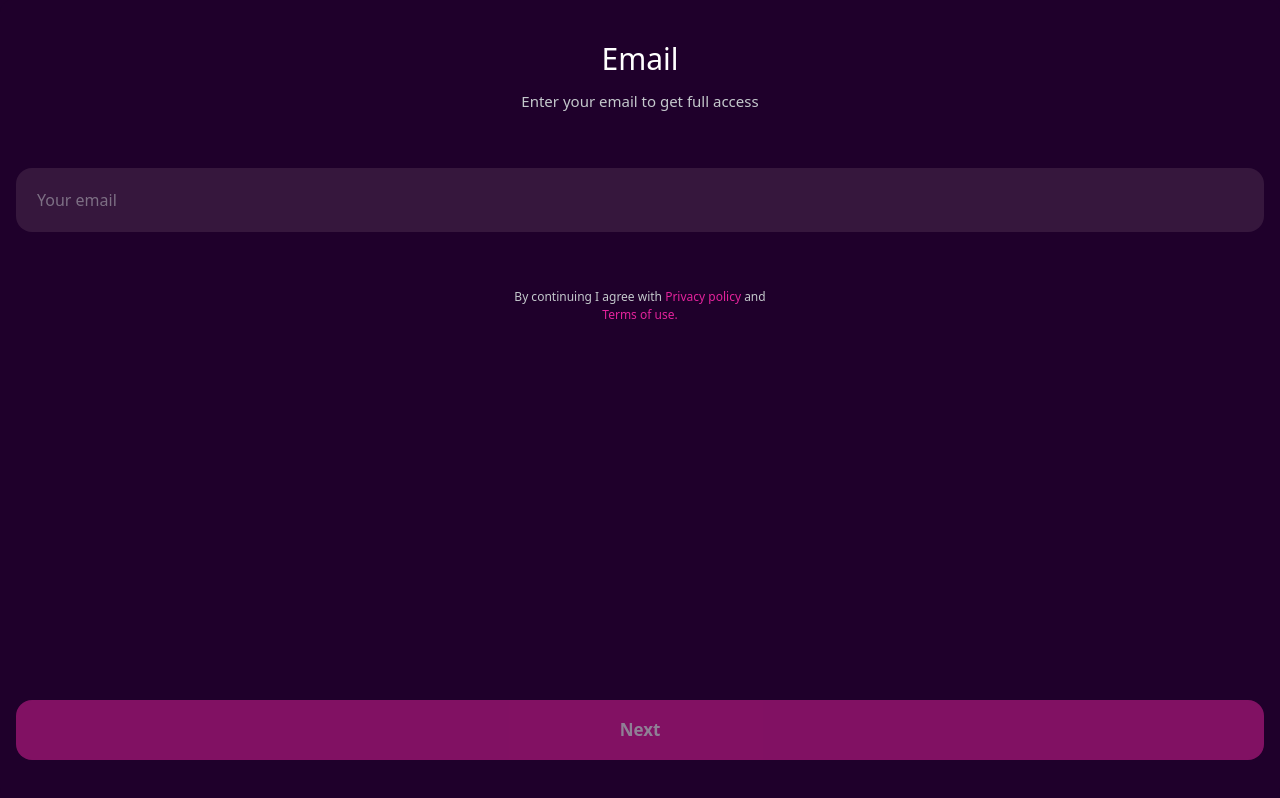
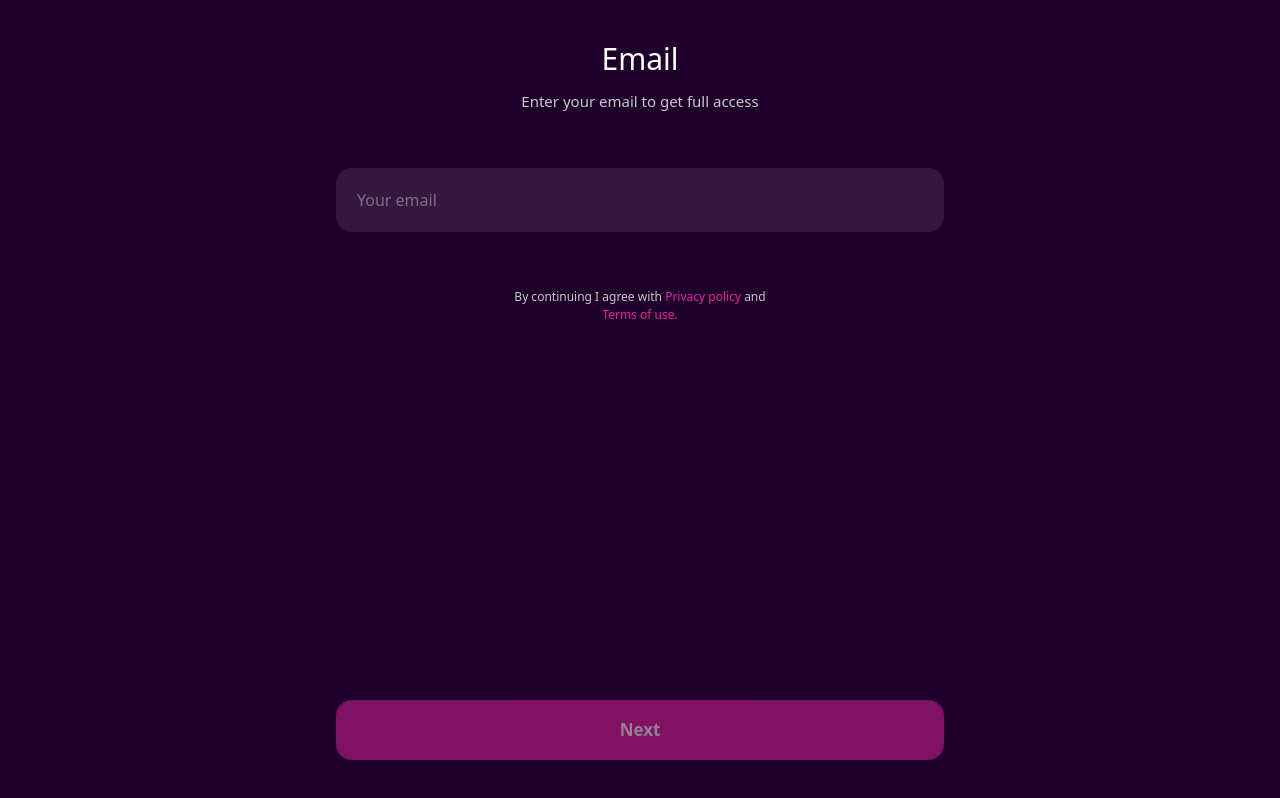
Before and after one commit to Adreyko/quiz-app, a React (Create React App) app: page /mail in a window 1280 px wide. Built offline with nearby package versions, Linux system fonts and the light colour scheme.

Commit message:
responsive design

```diff
--- a/src/pages/Mail/components/Mail/Mail.tsx
+++ b/src/pages/Mail/components/Mail/Mail.tsx
@@ -33,7 +33,7 @@ const Mail = () => {
       <Loader loadingText='Finding collections for you...' />
       <Card
         className={clsx(
-          'flex items-center flex-col  w-full justify-between  py-10'
+          'flex items-center flex-col  w-full justify-between  py-10 md:w-1/2'
         )}
       >
         <div className='flex items-center flex-col gap-[56px] w-full'>
--- a/src/pages/Thanks/components/Thanks.tsx
+++ b/src/pages/Thanks/components/Thanks.tsx
@@ -19,7 +19,7 @@ const Thanks = () => {
   return (
     <Card
       className={clsx(
-        'flex items-center flex-col  w-full justify-between py-20'
+        'flex items-center flex-col  w-full justify-between py-20 md:w-1/2'
       )}
     >
       <div className='flex flex-col gap-4 items-center'>
--- a/src/shared/ui/Bubble/Bubble.tsx
+++ b/src/shared/ui/Bubble/Bubble.tsx
@@ -37,7 +37,7 @@ const BubbleElement: React.FC<BubbleProps> = ({
       )}
     >
       <div className='text-2xl'>{icon}</div>
-      <div className='text-[13px]/[16px]'>{label}</div>
+      <div className='text-xs/[16px]'>{label}</div>
     </div>
   );
 };
--- a/src/shared/ui/Input/Input.tsx
+++ b/src/shared/ui/Input/Input.tsx
@@ -51,7 +51,7 @@ const Input: FC<InputProps> = memo((props: InputProps) => {
         placeholder={placeholder}
         onChange={onChangeHandler}
         className={clsx(
-          'bg-secondary px-[21px] py-5 rounded-[16px] w-full placeholder:text-[#C4C8CC80]',
+          'bg-secondary px-[21px] py-5 rounded-[16px] w-full placeholder:text-[#C4C8CC80] outline-none',
           {
             'border border-red-500': error && touched,
           }
```
